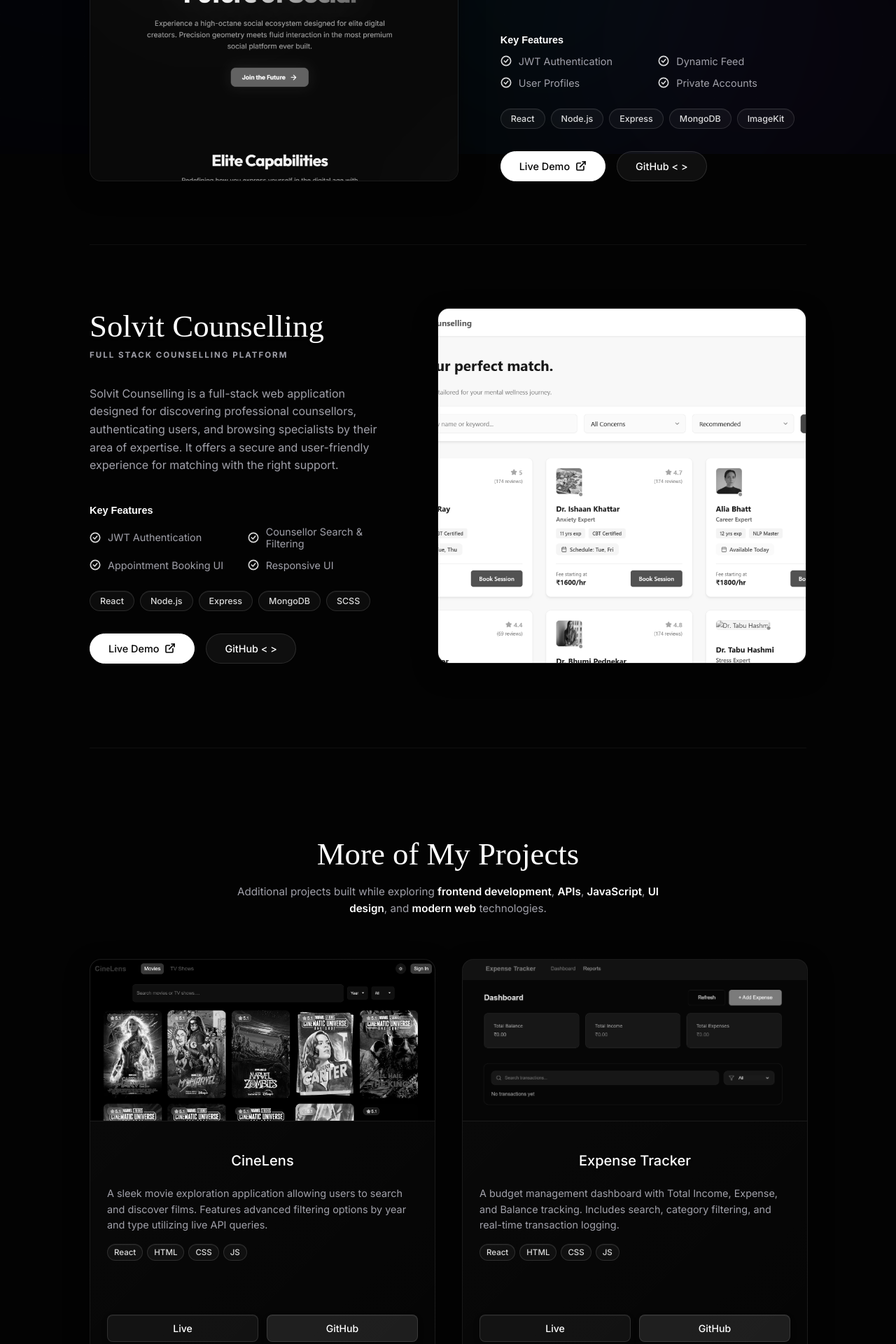
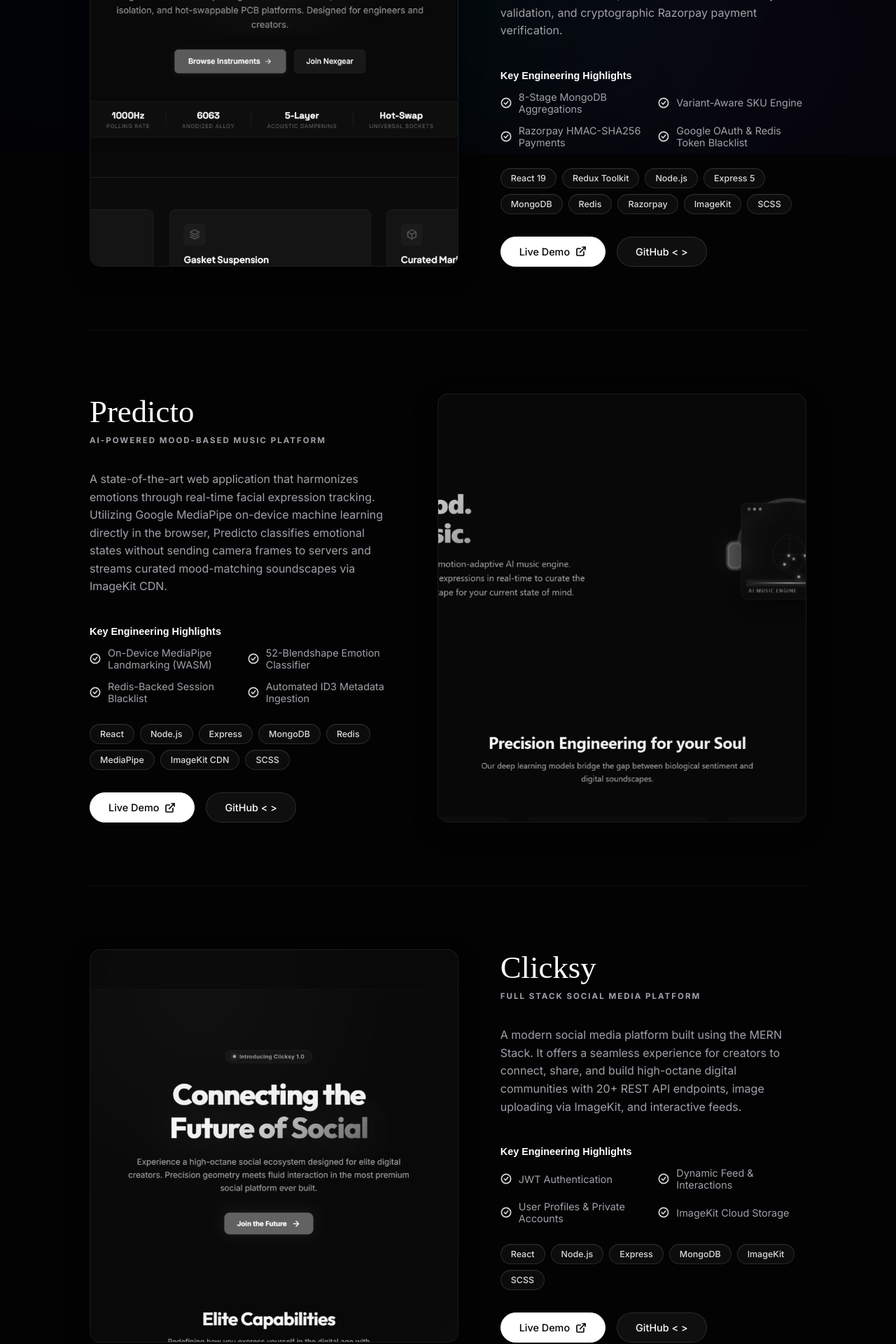
Before and after one commit to dibyo20/Portfolio, a React (Vite) app: page /projects in a window 1280 px wide. Shown: the part 580-2500 px from the top of the page at 70% size. Built offline with nearby package versions, Linux system fonts and the light colour scheme; a web font is replaced by a local one.

Commit message:
feat: re-architect Projects page with alternating NexGear, Predicto, Clicksy, Solvit prototype and trim secondary projects

```diff
--- a/src/pages/ProjectsPage.jsx
+++ b/src/pages/ProjectsPage.jsx
@@ -1,24 +1,14 @@
 import React from "react";
 import ProjectCard from "../components/Projects/ProjectCard.jsx";
 import "../styles/ProjectPage.css";
-import weatherApp from "../Assests/weatherApp.png";
-import MoviesearchImg from "../Assests/MovieSearch.png";
+import nexgearImg from "../Assests/nexgear.png";
+import predictoImg from "../Assests/predicto.png";
 import clicksyImg from "../Assests/clicksy.png";
 import solvitImg from "../Assests/solvit.png";
 import expenseTrackerImg from "../Assests/expenseTracker.png";
-import gencardImg from "../Assests/gencard.png";
-import instaImg from "../Assests/instaUI.png";
-import simonImg from "../Assests/simonImg.png";
+import weatherApp from "../Assests/weatherApp.png";
 
 const secondaryProjects = [
-  {
-    title: "CineLens",
-    desc: "A sleek movie exploration application allowing users to search and discover films. Features advanced filtering options by year and type utilizing live API queries.",
-    tech: ["React", "HTML", "CSS", "JS"],
-    image: MoviesearchImg,
-    github: "https://github.com/dibyo20/CineLens.git",
-    live: "https://cinelens-dibyo.vercel.app/",
-  },
   {
     title: "Expense Tracker",
     desc: "A budget management dashboard with Total Income, Expense, and Balance tracking. Includes search, category filtering, and real-time transaction logging.",
@@ -35,30 +25,6 @@ const secondaryProjects = [
     github: "https://github.com/dibyo20/weather-app",
     live: "https://weatherapp-dibyo.vercel.app/",
   },
-  {
-    title: "Card Generator",
-    desc: "Interactive tool enabling users to customize visual cards. Configure color themes, text inputs, and dynamic templates with real-time visual preview.",
-    tech: ["React", "HTML", "CSS", "JS"],
-    image: gencardImg,
-    github: "http://github.com/dibyo20/FullStack-in-Dept/tree/main/Day15/Frontend",
-    live: "#",
-  },
-  {
-    title: "Instagram UI",
-    desc: "A responsive homepage clone of Instagram. Features feeds, stories, profile mockups, and interactive liking systems with smooth navigation patterns.",
-    tech: ["HTML", "CSS", "JS"],
-    image: instaImg,
-    github: "https://github.com/dibyo20/JavaScript-Basic-Projects/tree/main/Insta-UI",
-    live: "#",
-  },
-  {
-    title: "Simon's Game",
-    desc: "An engaging pattern memory game inspired by the classic Simon device. Tracks and validates player sequences against random blink patterns.",
-    tech: ["HTML", "CSS", "JS"],
-    image: simonImg,
-    github: "https://github.com/dibyo20/JavaScript-Basic-Projects/tree/main/Simon's%20Game",
-    live: "#",
-  },
 ];
 
 const ProjectsPage = () => {
@@ -66,21 +32,172 @@ const ProjectsPage = () => {
     <section className="projects-page">
       <h2 className="projects-heading">My Projects</h2>
       <p className="projects-subheading">
-        A collection of projects showcasing my journey in <strong className="highlight">Full Stack Development</strong>, <strong className="highlight">MERN Stack</strong> and <strong className="highlight">modern web</strong> technologies. Every project represents solving <strong className="highlight">real-world problems</strong> while continuously improving my engineering skills.
+        A collection of projects showcasing my journey in <strong className="highlight">Full Stack Development</strong>, <strong className="highlight">MERN Stack</strong>, and <strong className="highlight">modern web</strong> technologies. Every project represents solving <strong className="highlight">real-world problems</strong> with SDE design patterns and production-grade engineering.
       </p>
 
       <div className="major-projects-container">
+        {/* 1. NexGear (Standard: Image Left, Content Right) */}
         <div className="major-project">
-          <div className="major-project-image-wrapper" onClick={() => window.open("https://clicksy.dibyo.tech/", "_blank")}>
+          <div
+            className="major-project-image-wrapper"
+            onClick={() => window.open("https://nexgear.dibyo.tech/", "_blank")}
+          >
+            <img src={nexgearImg} alt="NexGear" />
+          </div>
+          <div className="major-project-content">
+            <h3 className="major-project-title">NexGear</h3>
+            <span className="major-project-tag">Enterprise Mechanical Hardware E-Commerce</span>
+            <p className="major-project-desc">
+              Enterprise-grade full-stack e-commerce platform purpose-built for specialized mechanical hardware and studio equipment. Built with SDE-level patterns, it features an 8-stage MongoDB aggregation pipeline for in-database cart math, variant-aware SKU inventory validation, and cryptographic Razorpay payment verification.
+            </p>
+            <h4 className="major-project-features-title">Key Engineering Highlights</h4>
+            <div className="major-project-features">
+              <div className="major-project-feature-item">
+                <svg className="feature-icon" width="16" height="16" viewBox="0 0 24 24" fill="none" stroke="currentColor" strokeWidth="2.5" strokeLinecap="round" strokeLinejoin="round">
+                  <circle cx="12" cy="12" r="10" />
+                  <polyline points="8 12 11 15 16 9" />
+                </svg>
+                <span>8-Stage MongoDB Aggregations</span>
+              </div>
+              <div className="major-project-feature-item">
+                <svg className="feature-icon" width="16" height="16" viewBox="0 0 24 24" fill="none" stroke="currentColor" strokeWidth="2.5" strokeLinecap="round" strokeLinejoin="round">
+                  <circle cx="12" cy="12" r="10" />
+                  <polyline points="8 12 11 15 16 9" />
+                </svg>
+                <span>Variant-Aware SKU Engine</span>
+              </div>
+              <div className="major-project-feature-item">
+                <svg className="feature-icon" width="16" height="16" viewBox="0 0 24 24" fill="none" stroke="currentColor" strokeWidth="2.5" strokeLinecap="round" strokeLinejoin="round">
+                  <circle cx="12" cy="12" r="10" />
+                  <polyline points="8 12 11 15 16 9" />
+                </svg>
+                <span>Razorpay HMAC-SHA256 Payments</span>
+              </div>
+              <div className="major-project-feature-item">
+                <svg className="feature-icon" width="16" height="16" viewBox="0 0 24 24" fill="none" stroke="currentColor" strokeWidth="2.5" strokeLinecap="round" strokeLinejoin="round">
+                  <circle cx="12" cy="12" r="10" />
+                  <polyline points="8 12 11 15 16 9" />
+                </svg>
+                <span>Google OAuth & Redis Token Blacklist</span>
+              </div>
+            </div>
+            <div className="major-project-tech">
+              <span className="tech-badge">React 19</span>
+              <span className="tech-badge">Redux Toolkit</span>
+              <span className="tech-badge">Node.js</span>
+              <span className="tech-badge">Express 5</span>
+              <span className="tech-badge">MongoDB</span>
+              <span className="tech-badge">Redis</span>
+              <span className="tech-badge">Razorpay</span>
+              <span className="tech-badge">ImageKit</span>
+              <span className="tech-badge">SCSS</span>
+            </div>
+            <div className="major-project-buttons">
+              <a href="https://nexgear.dibyo.tech/" target="_blank" rel="noopener noreferrer" className="btn-pill primary">
+                Live Demo
+                <svg width="14" height="14" viewBox="0 0 24 24" fill="none" stroke="currentColor" strokeWidth="2.5" strokeLinecap="round" strokeLinejoin="round">
+                  <path d="M18 13v6a2 2 0 0 1-2 2H5a2 2 0 0 1-2-2V8a2 2 0 0 1 2-2h6" />
+                  <polyline points="15 3 21 3 21 9" />
+                  <line x1="10" y1="14" x2="21" y2="3" />
+                </svg>
+              </a>
+              <a href="https://github.com/dibyo20/Nexgear" target="_blank" rel="noopener noreferrer" className="btn-pill secondary">
+                GitHub &lt; &gt;
+              </a>
+            </div>
+          </div>
+        </div>
+
+        <div className="section-divider"></div>
+
+        {/* 2. Predicto (Reverse: Content Left, Image Right) */}
+        <div className="major-project reverse">
+          <div
+            className="major-project-image-wrapper"
+            onClick={() => window.open("https://predicto.dibyo.tech/", "_blank")}
+          >
+            <img src={predictoImg} alt="Predicto" />
+          </div>
+          <div className="major-project-content">
+            <h3 className="major-project-title">Predicto</h3>
+            <span className="major-project-tag">AI-Powered Mood-Based Music Platform</span>
+            <p className="major-project-desc">
+              A state-of-the-art web application that harmonizes emotions through real-time facial expression tracking. Utilizing Google MediaPipe on-device machine learning directly in the browser, Predicto classifies emotional states without sending camera frames to servers and streams curated mood-matching soundscapes via ImageKit CDN.
+            </p>
+            <h4 className="major-project-features-title">Key Engineering Highlights</h4>
+            <div className="major-project-features">
+              <div className="major-project-feature-item">
+                <svg className="feature-icon" width="16" height="16" viewBox="0 0 24 24" fill="none" stroke="currentColor" strokeWidth="2.5" strokeLinecap="round" strokeLinejoin="round">
+                  <circle cx="12" cy="12" r="10" />
+                  <polyline points="8 12 11 15 16 9" />
+                </svg>
+                <span>On-Device MediaPipe Landmarking (WASM)</span>
+              </div>
+              <div className="major-project-feature-item">
+                <svg className="feature-icon" width="16" height="16" viewBox="0 0 24 24" fill="none" stroke="currentColor" strokeWidth="2.5" strokeLinecap="round" strokeLinejoin="round">
+                  <circle cx="12" cy="12" r="10" />
+                  <polyline points="8 12 11 15 16 9" />
+                </svg>
+                <span>52-Blendshape Emotion Classifier</span>
+              </div>
+              <div className="major-project-feature-item">
+                <svg className="feature-icon" width="16" height="16" viewBox="0 0 24 24" fill="none" stroke="currentColor" strokeWidth="2.5" strokeLinecap="round" strokeLinejoin="round">
+                  <circle cx="12" cy="12" r="10" />
+                  <polyline points="8 12 11 15 16 9" />
+                </svg>
+                <span>Redis-Backed Session Blacklist</span>
+              </div>
+              <div className="major-project-feature-item">
+                <svg className="feature-icon" width="16" height="16" viewBox="0 0 24 24" fill="none" stroke="currentColor" strokeWidth="2.5" strokeLinecap="round" strokeLinejoin="round">
+                  <circle cx="12" cy="12" r="10" />
+                  <polyline points="8 12 11 15 16 9" />
+                </svg>
+                <span>Automated ID3 Metadata Ingestion</span>
+              </div>
+            </div>
+            <div className="major-project-tech">
+              <span className="tech-badge">React</span>
+              <span className="tech-badge">Node.js</span>
+              <span className="tech-badge">Express</span>
+              <span className="tech-badge">MongoDB</span>
+              <span className="tech-badge">Redis</span>
+              <span className="tech-badge">MediaPipe</span>
+              <span className="tech-badge">ImageKit CDN</span>
+              <span className="tech-badge">SCSS</span>
+            </div>
+            <div className="major-project-buttons">
+              <a href="https://predicto.dibyo.tech/" target="_blank" rel="noopener noreferrer" className="btn-pill primary">
+                Live Demo
+                <svg width="14" height="14" viewBox="0 0 24 24" fill="none" stroke="currentColor" strokeWidth="2.5" strokeLinecap="round" strokeLinejoin="round">
+                  <path d="M18 13v6a2 2 0 0 1-2 2H5a2 2 0 0 1-2-2V8a2 2 0 0 1 2-2h6" />
+                  <polyline points="15 3 21 3 21 9" />
+                  <line x1="10" y1="14" x2="21" y2="3" />
+                </svg>
+              </a>
+              <a href="https://github.com/dibyo20/Predicto" target="_blank" rel="noopener noreferrer" className="btn-pill secondary">
+                GitHub &lt; &gt;
+              </a>
+            </div>
+          </div>
+        </div>
+
+        <div className="section-divider"></div>
+
+        {/* 3. Clicksy (Standard: Image Left, Content Right) */}
+        <div className="major-project">
+          <div
+            className="major-project-image-wrapper"
+            onClick={() => window.open("https://clicksy.dibyo.tech/", "_blank")}
+          >
             <img src={clicksyImg} alt="Clicksy" />
           </div>
           <div className="major-project-content">
             <h3 className="major-project-title">Clicksy</h3>
             <span className="major-project-tag">Full Stack Social Media Platform</span>
             <p className="major-project-desc">
-              A modern social media platform built using the MERN Stack. It offers a seamless experience for creators to connect, share, and build high-octane digital communities with precision geometry and fluid interactions.
+              A modern social media platform built using the MERN Stack. It offers a seamless experience for creators to connect, share, and build high-octane digital communities with 20+ REST API endpoints, image uploading via ImageKit, and interactive feeds.
             </p>
-            <h4 className="major-project-features-title">Key Features</h4>
+            <h4 className="major-project-features-title">Key Engineering Highlights</h4>
             <div className="major-project-features">
               <div className="major-project-feature-item">
                 <svg className="feature-icon" width="16" height="16" viewBox="0 0 24 24" fill="none" stroke="currentColor" strokeWidth="2.5" strokeLinecap="round" strokeLinejoin="round">
@@ -94,21 +211,21 @@ const ProjectsPage = () => {
                   <circle cx="12" cy="12" r="10" />
                   <polyline points="8 12 11 15 16 9" />
                 </svg>
-                <span>Dynamic Feed</span>
+                <span>Dynamic Feed & Interactions</span>
               </div>
               <div className="major-project-feature-item">
                 <svg className="feature-icon" width="16" height="16" viewBox="0 0 24 24" fill="none" stroke="currentColor" strokeWidth="2.5" strokeLinecap="round" strokeLinejoin="round">
                   <circle cx="12" cy="12" r="10" />
                   <polyline points="8 12 11 15 16 9" />
                 </svg>
-                <span>User Profiles</span>
+                <span>User Profiles & Private Accounts</span>
               </div>
               <div className="major-project-feature-item">
                 <svg className="feature-icon" width="16" height="16" viewBox="0 0 24 24" fill="none" stroke="currentColor" strokeWidth="2.5" strokeLinecap="round" strokeLinejoin="round">
                   <circle cx="12" cy="12" r="10" />
                   <polyline points="8 12 11 15 16 9" />
                 </svg>
-                <span>Private Accounts</span>
+                <span>ImageKit Cloud Storage</span>
               </div>
             </div>
             <div className="major-project-tech">
@@ -117,6 +234,7 @@ const ProjectsPage = () => {
               <span className="tech-badge">Express</span>
               <span className="tech-badge">MongoDB</span>
               <span className="tech-badge">ImageKit</span>
+              <span className="tech-badge">SCSS</span>
             </div>
             <div className="major-project-buttons">
               <a href="https://clicksy.dibyo.tech/" target="_blank" rel="noopener noreferrer" className="btn-pill primary">
@@ -136,24 +254,28 @@ const ProjectsPage = () => {
 
         <div className="section-divider"></div>
 
+        {/* 4. Solvit Counselling (Reverse: Content Left, Image Right) */}
         <div className="major-project reverse">
-          <div className="major-project-image-wrapper" onClick={() => window.open("https://solvit.dibyo.tech/", "_blank")}>
-            <img src={solvitImg} alt="Solvit" />
+          <div
+            className="major-project-image-wrapper"
+            onClick={() => window.open("https://solvit.dibyo.tech/", "_blank")}
+          >
+            <img src={solvitImg} alt="Solvit Counselling" />
           </div>
           <div className="major-project-content">
             <h3 className="major-project-title">Solvit Counselling</h3>
-            <span className="major-project-tag">Full Stack Counselling Platform</span>
+            <span className="major-project-tag">Full Stack Counselling Platform (Prototype of Solvit)</span>
             <p className="major-project-desc">
-              Solvit Counselling is a full-stack web application designed for discovering professional counsellors, authenticating users, and browsing specialists by their area of expertise. It offers a secure and user-friendly experience for matching with the right support.
+              Full-stack web application designed for discovering professional counsellors, authenticating users, and exploring specialists by their domain of expertise. Developed as an early proof-of-concept prototype featuring appointment booking workflows and secure session management.
             </p>
-            <h4 className="major-project-features-title">Key Features</h4>
+            <h4 className="major-project-features-title">Key Engineering Highlights</h4>
             <div className="major-project-features">
               <div className="major-project-feature-item">
                 <svg className="feature-icon" width="16" height="16" viewBox="0 0 24 24" fill="none" stroke="currentColor" strokeWidth="2.5" strokeLinecap="round" strokeLinejoin="round">
                   <circle cx="12" cy="12" r="10" />
                   <polyline points="8 12 11 15 16 9" />
                 </svg>
-                <span>JWT Authentication</span>
+                <span>Cookie-Based JWT Sessions</span>
               </div>
               <div className="major-project-feature-item">
                 <svg className="feature-icon" width="16" height="16" viewBox="0 0 24 24" fill="none" stroke="currentColor" strokeWidth="2.5" strokeLinecap="round" strokeLinejoin="round">
@@ -167,14 +289,14 @@ const ProjectsPage = () => {
                   <circle cx="12" cy="12" r="10" />
                   <polyline points="8 12 11 15 16 9" />
                 </svg>
-                <span>Appointment Booking UI</span>
+                <span>Appointment Booking Flow</span>
               </div>
               <div className="major-project-feature-item">
                 <svg className="feature-icon" width="16" height="16" viewBox="0 0 24 24" fill="none" stroke="currentColor" strokeWidth="2.5" strokeLinecap="round" strokeLinejoin="round">
                   <circle cx="12" cy="12" r="10" />
                   <polyline points="8 12 11 15 16 9" />
                 </svg>
-                <span>Responsive UI</span>
+                <span>Mobile-First SCSS Components</span>
               </div>
             </div>
             <div className="major-project-tech">
@@ -204,7 +326,7 @@ const ProjectsPage = () => {
       <div className="more-projects-section">
         <h3 className="more-projects-heading">More of My Projects</h3>
         <p className="more-projects-subheading">
-          Additional projects built while exploring <strong className="highlight">frontend development</strong>, <strong className="highlight">APIs</strong>, <strong className="highlight">JavaScript</strong>, <strong className="highlight">UI design</strong>, and <strong className="highlight">modern web</strong> technologies.
+          Additional utility projects built while exploring <strong className="highlight">frontend state</strong>, <strong className="highlight">REST APIs</strong>, and <strong className="highlight">modern web</strong> technologies.
         </p>
 
         <div className="projects-grid">
```
